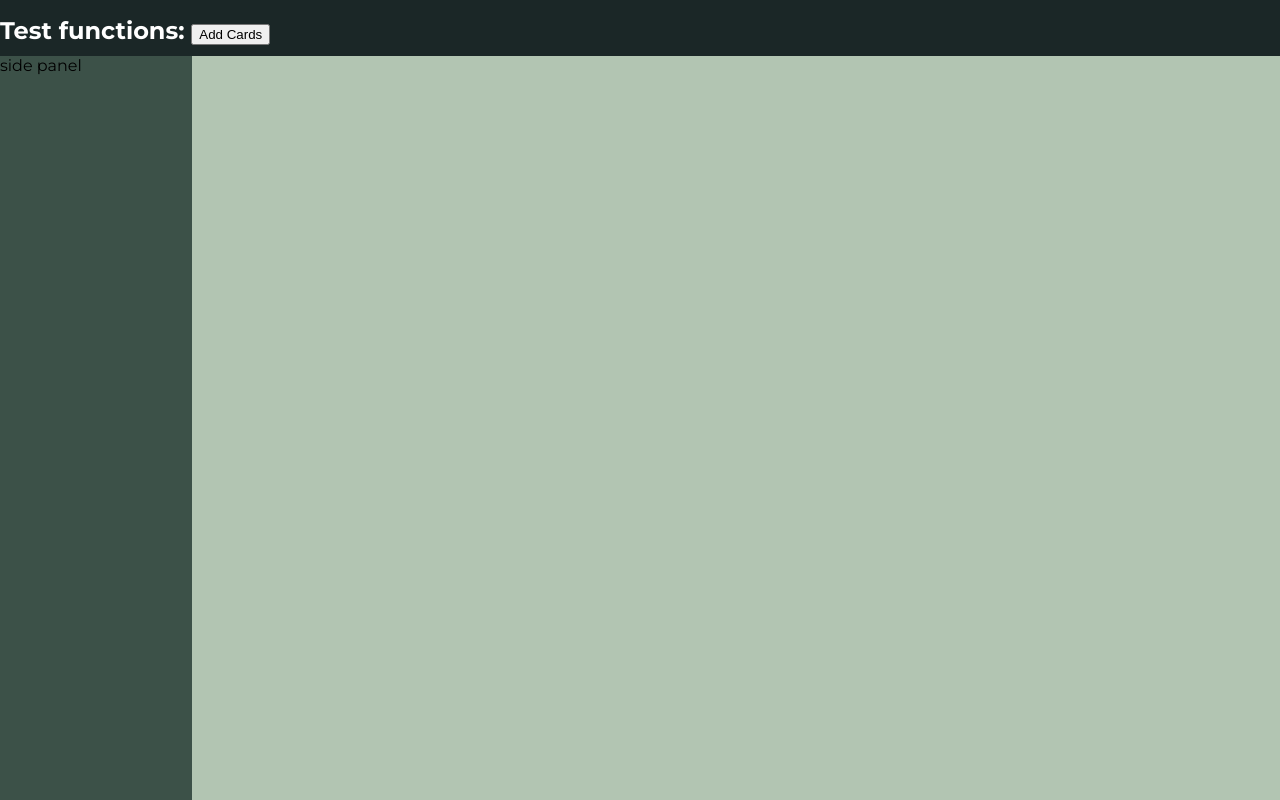
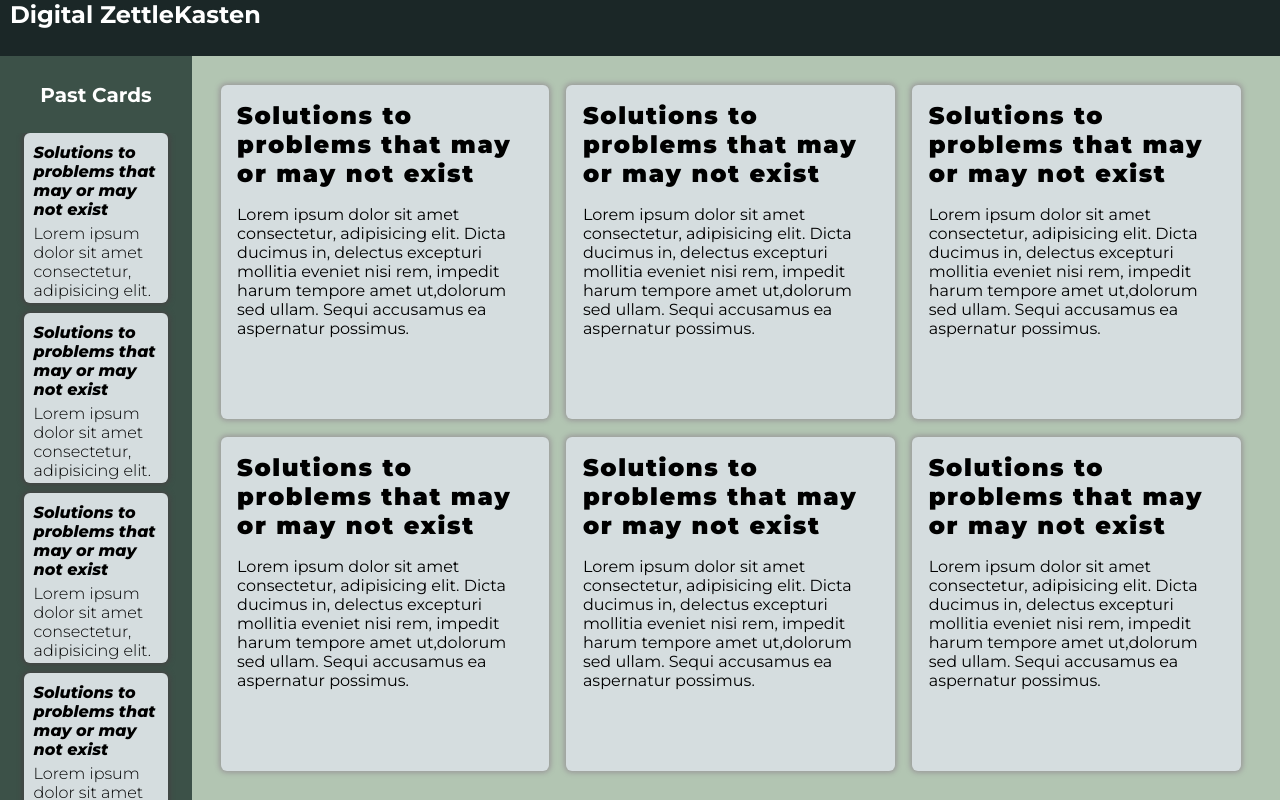
Before and after one commit to SuperContraptionGuy/hypertext-notebook-v2, a plain HTML site: page html/workspace.html in a window 1280 px wide. Drawn offline with nearby package versions, Linux system fonts and the light colour scheme.

Commit message:
UI v1 done

```diff
--- a/css/card-workspace.css
+++ b/css/card-workspace.css
@@ -1,10 +1,12 @@
 .cards {
-    width: 90%;
-    height: 90%;
-    margin: auto auto;
+    width: 95%;
+    height: 95%;
     background-color: #D5DDDF;
     box-shadow: 0 0 5px 2px rgb(155, 155, 155) ;
     border-radius: 6px;
+    padding: 0;
+    margin: auto auto;
+    overflow-y: hidden;
 }
 .cards h2 {
     text-align: left;
@@ -19,3 +21,23 @@
     font-weight: 400;
     color: black;
 }
+
+.cards-tiny {
+    width: 65%;
+    height: 150px;
+    background-color: #D5DDDF;
+    box-shadow: 0 0 5px 2px rgb(68, 68, 68) ;
+    border-radius: 6px;
+    padding: 10px;
+    margin: auto auto;
+    margin-bottom: 10px;
+    overflow-y: hidden;
+}
+.cards-tiny-title {
+    font-weight: 800;
+    font-style: italic;
+}
+.cards-tiny-content {
+    margin-top: 5px;
+    font-weight: 300;
+}
--- a/css/workspace.css
+++ b/css/workspace.css
@@ -5,7 +5,7 @@
 body {
     display: grid;
     grid-template-columns: 15% 85%;
-    grid-template-rows: fit-content(7%) 93%;
+    grid-template-rows: minmax(50px,7%) 93%;
     margin: 0 ;
     padding: 0;
     width: 100vw;
@@ -17,27 +17,59 @@
     grid-row: 1 / 2;
     color: white;
     background-color: #1B2727;
-    min-height: 15px;
     font-weight: 800;
+    min-height: 50px;
 }
 
 .side-panel {
     background-color: #3C5148;
     grid-column: 1 / 2;
     grid-row: 2 / 3;
+    overflow-y: hidden;
+    padding: 0;
 }
 
 .main-panel {
     background-color: #B2C5B2;
     grid-column: 2 / 3;
     grid-row: 2 / 3;
-    height: 100%;
+    height: auto;
     width: 100;
     display: grid;
     grid-template-columns: 33% 33% 33%;
     grid-template-rows: 50% 50%;
+    padding: 20px;
+}
+
+.top-panel-content {
+    margin: auto 10px;
 }
 
 .top-panel h1 {
     font-size: 1.5rem;
+    margin: 0;
 }
+
+.side-panel-history-title {
+    height: 50px;
+    width: 100%;
+    text-align: center;
+    margin: 0;
+    padding: 0;
+    color: white;
+    font-size: 1.25rem;
+    /* box-shadow: 0px 5px 5px 2px black; */
+
+}
+
+.side-panel-history {
+    width: 100%;
+    height: 100%;
+    padding: 0;
+    margin: 0 auto;
+    margin-top: 0;
+    overflow-y: scroll;
+    overflow-x: hidden;
+    -ms-overflow-style: none;
+    scrollbar-width: none;
+}
--- a/html/workspace.html
+++ b/html/workspace.html
@@ -10,11 +10,65 @@
 </head>
 <body>
     <div class="top-panel"> <!-- Where the logo, search bar, etc go-->
-        <h1>Test functions:
-        <button onclick="testChildCard(6)">Add Cards</button></h1>
+        <div class="top-panel-content">
+            <h1>Digital ZettleKasten</h1>
+        </div>
     </div>
     <div class="side-panel">
-        side panel
+        <div class="side-panel-history-title">
+            <h4>Past Cards</h4>
+        </div>
+        <div class="side-panel-history">
+
+            <div class="cards-tiny">
+                <div class="cards-tiny-title">
+                    Solutions to problems that may or may not exist
+                </div>
+                <div class="cards-tiny-content">
+                    Lorem ipsum dolor sit amet consectetur, adipisicing elit. Dicta ducimu...
+                </div>
+            </div>
+            <div class="cards-tiny">
+                <div class="cards-tiny-title">
+                    Solutions to problems that may or may not exist
+                </div>
+                <div class="cards-tiny-content">
+                    Lorem ipsum dolor sit amet consectetur, adipisicing elit. Dicta ducimu...
+                </div>
+            </div>
+            <div class="cards-tiny">
+                <div class="cards-tiny-title">
+                    Solutions to problems that may or may not exist
+                </div>
+                <div class="cards-tiny-content">
+                    Lorem ipsum dolor sit amet consectetur, adipisicing elit. Dicta ducimu...
+                </div>
+            </div>
+            <div class="cards-tiny">
+                <div class="cards-tiny-title">
+                    Solutions to problems that may or may not exist
+                </div>
+                <div class="cards-tiny-content">
+                    Lorem ipsum dolor sit amet consectetur, adipisicing elit. Dicta ducimu...
+                </div>
+            </div>
+            <div class="cards-tiny">
+                <div class="cards-tiny-title">
+                    Solutions to problems that may or may not exist
+                </div>
+                <div class="cards-tiny-content">
+                    Lorem ipsum dolor sit amet consectetur, adipisicing elit. Dicta ducimu...
+                </div>
+            </div>
+            <div class="cards-tiny">
+                <div class="cards-tiny-title">
+                    Solutions to problems that may or may not exist
+                </div>
+                <div class="cards-tiny-content">
+                    Lorem ipsum dolor sit amet consectetur, adipisicing elit. Dicta ducimu...
+                </div>
+            </div>
+        </div>
     </div>
     <div class="main-panel">
 
--- a/test.js
+++ b/test.js
@@ -6,3 +6,7 @@
         $('.main-panel').append(CHILD_TEMPALTE)
     }
 }
+
+window.addEventListener('load', (event) => {
+    testChildCard(6)
+})
```
